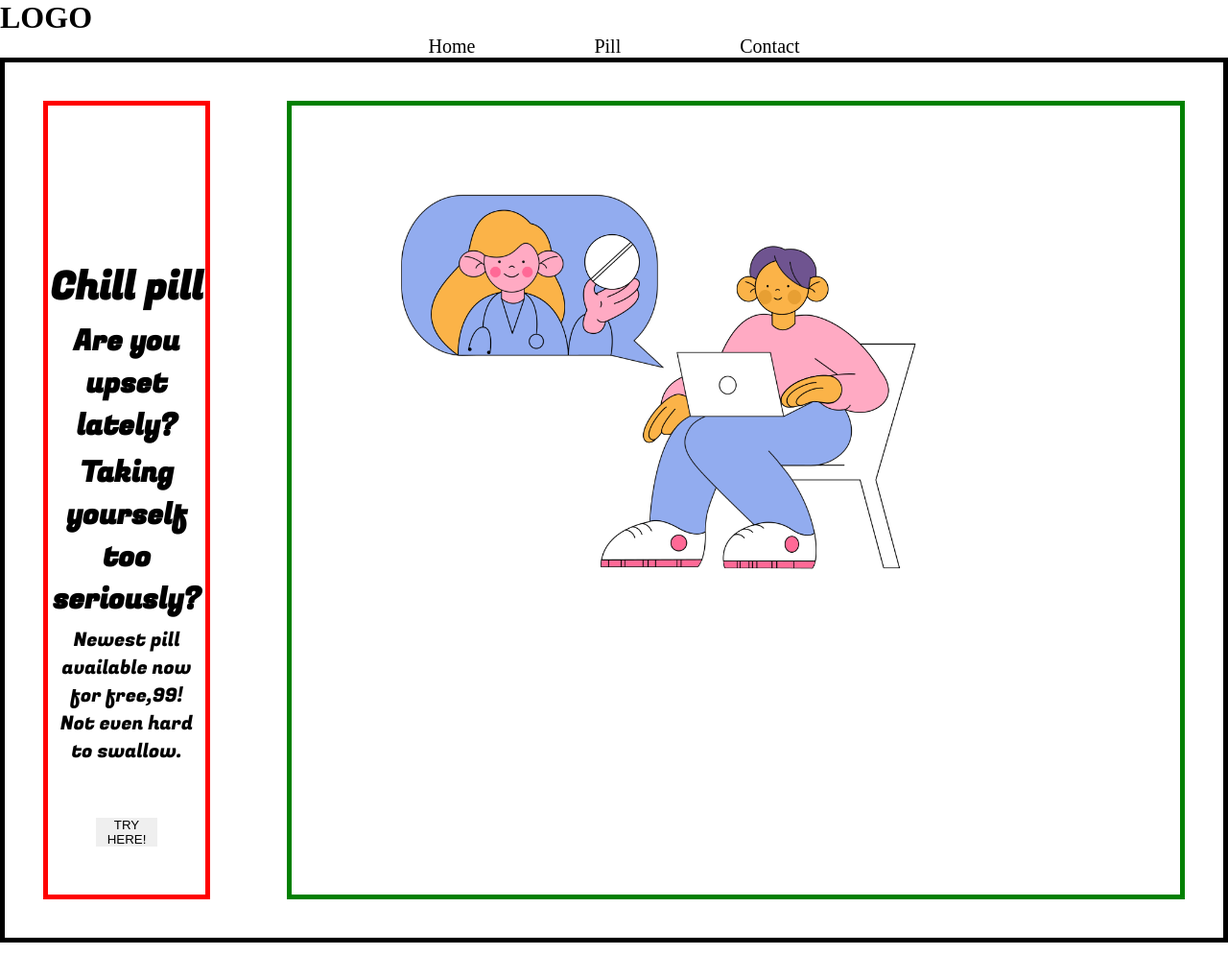
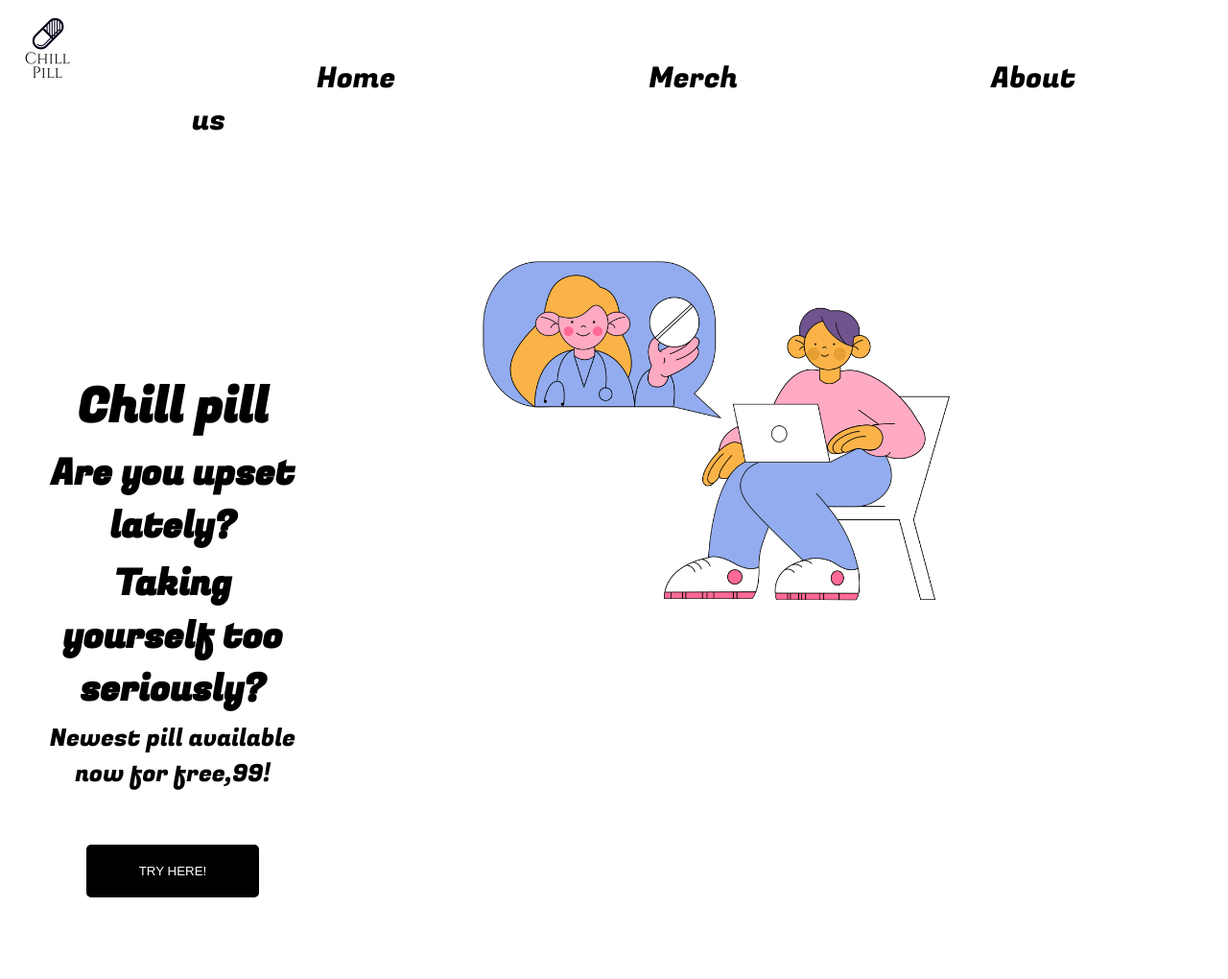
Before and after one commit to amandakibende/Chill-Pill, a plain HTML site: page index.html in a window 1280 px wide. Shown: the whole page at 96% size. Before the commit the page ends 982 px from the top, so only its background shows below. Drawn offline with Linux system fonts and the light colour scheme.

Commit message:
style btn and nav

```diff
--- a/index.html
+++ b/index.html
@@ -9,12 +9,13 @@
 </head>
 <body>
 
-    <div class="logo"><h1>LOGO</h1></div>
+
     <div class="menu">
+        <img src="./img/chill-pill-logo.png" alt="chill-pill logo" id="logo" >
         <ul>
-            <li>Home</li>
-            <li>Pill</li>
-            <li>Contact</li>
+            <li><a href="#">Home</a></li>
+            <li><a href="#">Merch</a></li>
+            <li><a href="#">About us</a></li>
         </ul>
     </div>
 
@@ -24,7 +25,7 @@
             <h1> Chill pill </h1>
             <h2>Are you upset lately?</h2>
             <h2>Taking yourself too seriously?</h2>
-            <p>Newest pill available now for free,99! Not even hard to swallow.</p>
+            <p>Newest pill available now for free,99!</p>
             <button>TRY HERE!</button>
 
         </div>
--- a/style.css
+++ b/style.css
@@ -1,4 +1,5 @@
 @import url('https://fonts.googleapis.com/css2?family=Fugaz+One&display=swap');
+
 *{
   margin: 0;
 	padding: 0;
@@ -7,7 +8,6 @@
 
 .main {
     display: flex;
-    border: 5px black solid;
     font-family: 'Fugaz One', cursive;
   }
 
@@ -15,15 +15,15 @@
 
     flex: 1;
     margin: 40px;
-    border: 5px red solid;
+    font-family: 'Fugaz One', cursive;
     text-align: center;
     padding-top: 8em;
-    font-size: 20px;
+    font-size: 25px;
   }
 
  .img{
   margin: 40px;
-  border: 5px green solid;
+
  }
 
  img{
@@ -37,17 +37,54 @@
  p, h2{
   margin: 5px;
 }
+.menu{
+    position: relative;
+    display:flex;
+    flex-direction: row;
+    justify-content:space-between;
 
+}
 ul{
-  list-style-type: none;
-margin: 0;
-padding: 0;
-text-align: center;
+list-style-type: none;
+margin-left: 100px;
+padding-top: 60px;
+}
+
+a {
+  text-decoration: none;
+  color: black;
+  font-family: 'Fugaz One', cursive;
+  font-size: 30px;
+  margin: 10px;
 }
 
 li{
   display: inline;
   min-width: 5em;
-  margin: 3em;
-  font-size: 20px;
+  margin: 4em;
+  font-size: 30px;
 }
+
+#logo{
+  width: 100px;
+  height: 100px;
+}
+
+
+button{
+  color: #fff;
+  background: #000;
+  height: 55px;
+  width: 180px;
+  border-radius: 5px;
+  transform: rotateY(0deg) translateZ(25px);
+}
+
+button:after{
+  color: #000;
+  transform: rotateX(90deg) translateZ(25px);
+}
+
+button:hover{
+  transform: translateZ(-25px) rotateX(-90deg);
+}
```
Also changed, not shown: img/chill-pill-logo.png (added).
